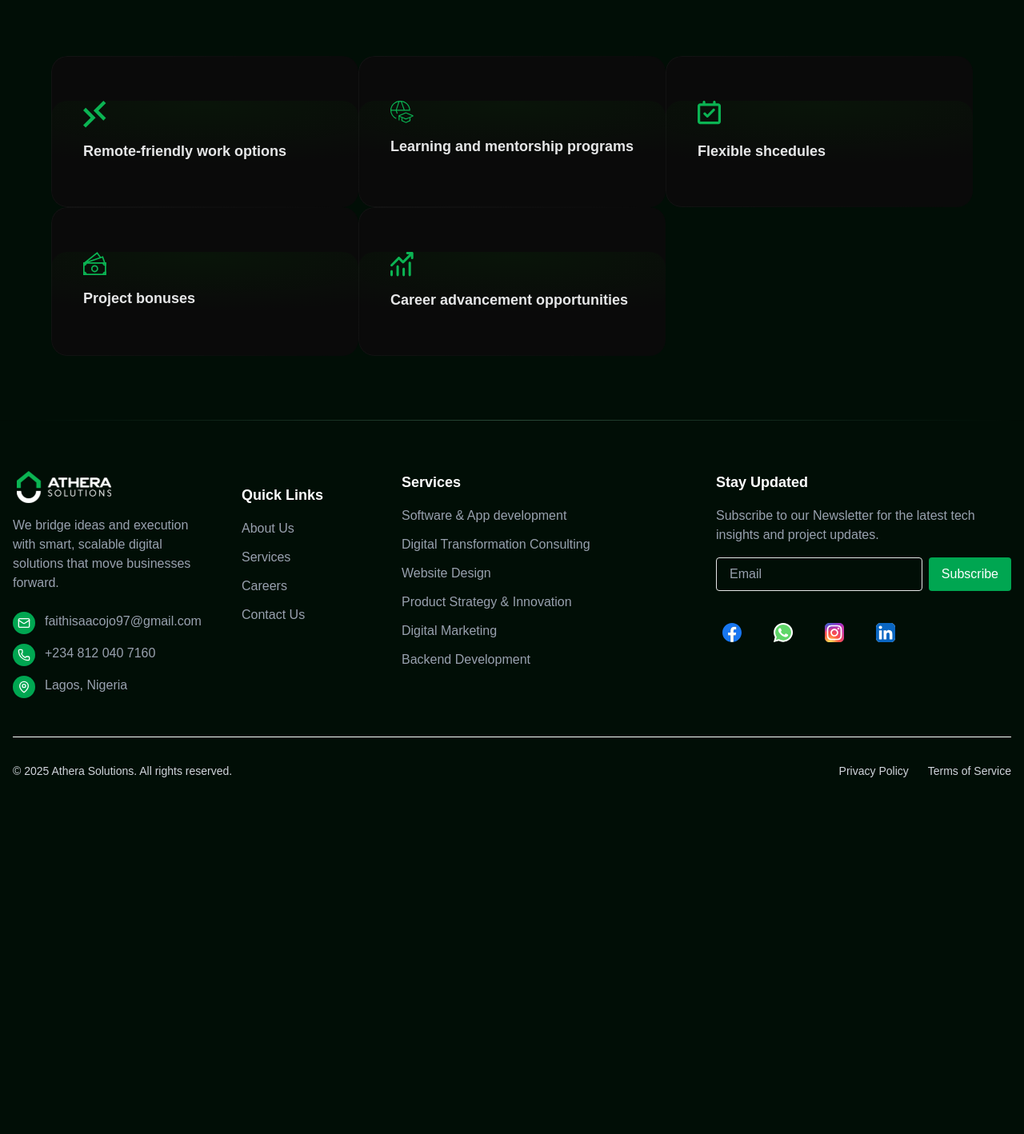
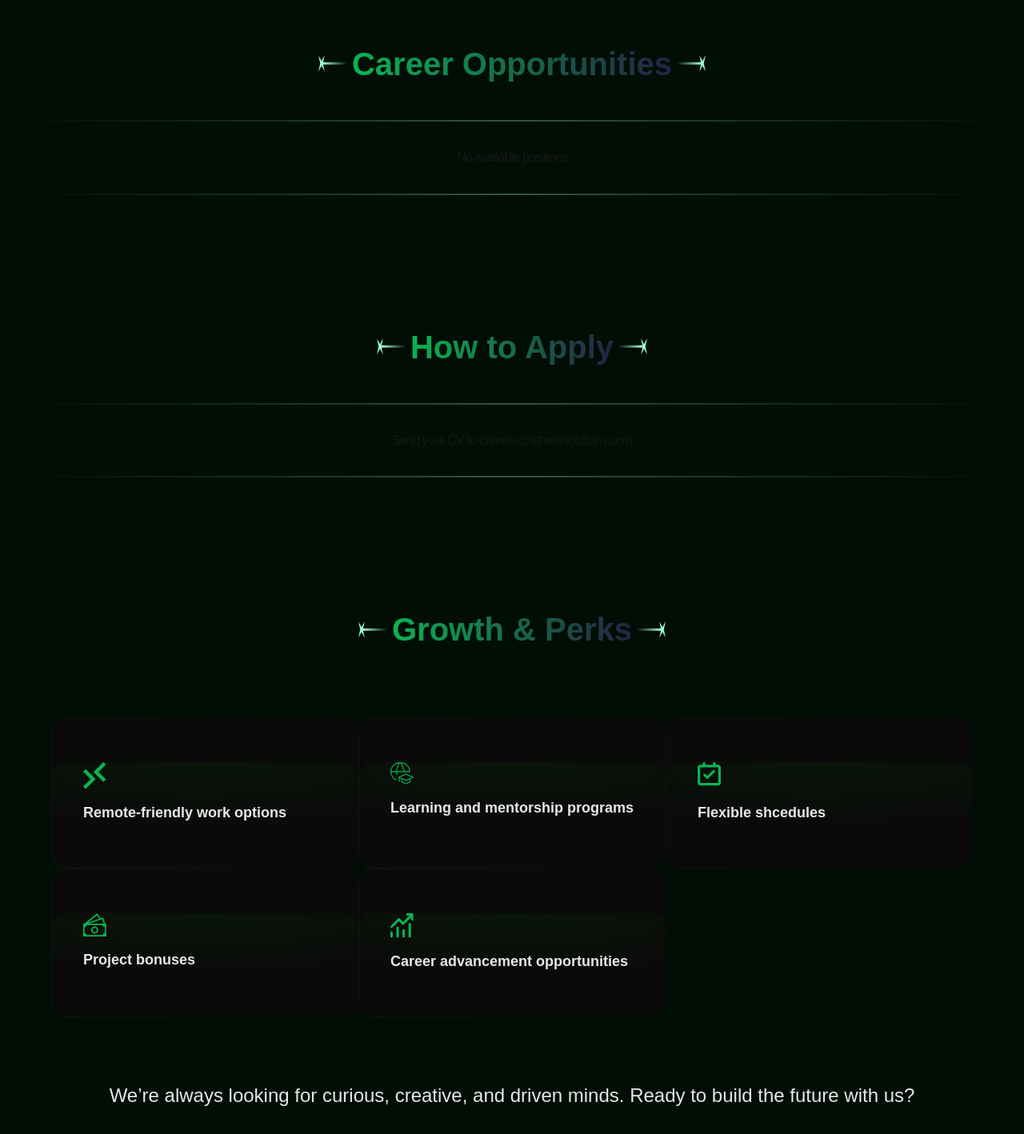
Before and after one commit to Isaac-s-Consolidate/athera-solutions, a Next.js app: page /careers in a window 1280 px wide. Shown: the part 1330-2748 px from the top of the page at 80% size. Before the commit the page ends 2336 px from the top, so only its background shows below. Built offline with nearby package versions, Linux system fonts and the light colour scheme.

Commit message:
feat: Add NoCardSection component and integrate it into CareersPage

```diff
--- a/components/CareersPage/index.tsx
+++ b/components/CareersPage/index.tsx
@@ -3,6 +3,7 @@ import images from '@/public/images/images';
 import leftArrow from '@/app/assets/left.png';
 import rightArrow from '@/app/assets/right.png';
 import React from 'react';
+import { desc } from 'framer-motion/client';
 
 // Reusable Components - can be extracted to separate files later---
 
@@ -17,12 +18,13 @@ interface CardSectionProps {
   cards: Card[];
 }
 
-interface SectionHeaderProps {
+interface NoCardSectionProps {
   header: string;
+  description: string;
 }
 
-const SectionHeader = ({ header }: SectionHeaderProps) => (
-  <div className="mb-10 flex items-center">
+const SectionHeader = ({ header }: { header: string }) => (
+  <div className="mb-10 flex items-center justify-center">
     <Image
       src={leftArrow}
       width={42}
@@ -85,9 +87,26 @@ const CardSection = ({ header, cards }: CardSectionProps) => {
   );
 };
 
+const NoCardSection = ({ header, description }: NoCardSectionProps) => {
+  return (
+    <section className="mb-40 gap-10">
+      <SectionHeader header={header} />
+      <div className="flex flex-col gap-8">
+        <hr className="h-0.5  border-0 bg-linear-to-r from-[rgba(1,10,4,0.3)] via-[rgba(160,251,205,0.3)] to-[rgba(1,10,4,0.3)]" />
+        <div className="text-[16px] tracking-[-0.8px] leading-[160%] text-center">
+          {description}
+        </div>
+        <hr className="h-0.5 border-0 bg-linear-to-r from-[rgba(1,10,4,0.3)] via-[rgba(160,251,205,0.3)] to-[rgba(1,10,4,0.3)]" />
+      </div>
+    </section>
+  );
+};
+
 // Reusable Components - can be extracted to separate files later---
 
 // Careers page components---
+
+// HERO SECTION
 const CareersHero = () => {
   return (
     // Hero section
@@ -119,6 +138,7 @@ const CareersHero = () => {
   );
 };
 
+// WHY WORK WITH US SECTION
 const WhyWorkWithUs = () => {
   const cardsData: Card[] = [
     {
@@ -139,12 +159,37 @@ const WhyWorkWithUs = () => {
     // Add more cards here
   ];
   return (
+    <section className="mb-50">
+      <CardSection header="Why Work With Us" cards={cardsData} />
+    </section>
+  );
+};
+
+// CAREER OPPORTUNITIES SECTION
+const CareerOpportunities = () => {
+  return (
     <>
-      <CardSection header="Why Work With Us" cards={cardsData} />
+      <NoCardSection
+        header="Career Opportunities"
+        description="No available positions"
+      />
     </>
   );
 };
 
+// HOW TO APPLY SECTION
+const HowToApply = () => {
+  return (
+    <>
+      <NoCardSection
+        header="How to Apply"
+        description="Send your CV to careers@atherasolutions.com"
+      />
+    </>
+  );
+};
+
+// GROWTH AND PERKS SECTION
 const GrowthAndPerks = () => {
   const cardsData: Card[] = [
     {
@@ -170,9 +215,18 @@ const GrowthAndPerks = () => {
   ];
 
   return (
-    <>
+    <section className="mb-50">
       <CardSection header="Growth & Perks" cards={cardsData} />
-    </>
+      <div className="flex flex-col justify-center items-center gap-8 text-[#E6E7E8] px-5">
+        <div className="text-center text-[24px]">
+          We’re always looking for curious, creative, and driven minds. Ready to
+          build the future with us?
+        </div>
+        <button className="w-[377px] shrink-0 p-5  border border-[#E6E7E8] rounded-[30px] font-semibold text-[`22px] hover:bg-[#0BB453] hover:border-[#0BB453] transition duration-300">
+          Join our Team
+        </button>
+      </div>
+    </section>
   );
 };
 const CareersPage = () => {
@@ -180,6 +234,8 @@ const CareersPage = () => {
     <>
       <CareersHero />
       <WhyWorkWithUs />
+      <CareerOpportunities />
+      <HowToApply />
       <GrowthAndPerks />
     </>
   );
```
